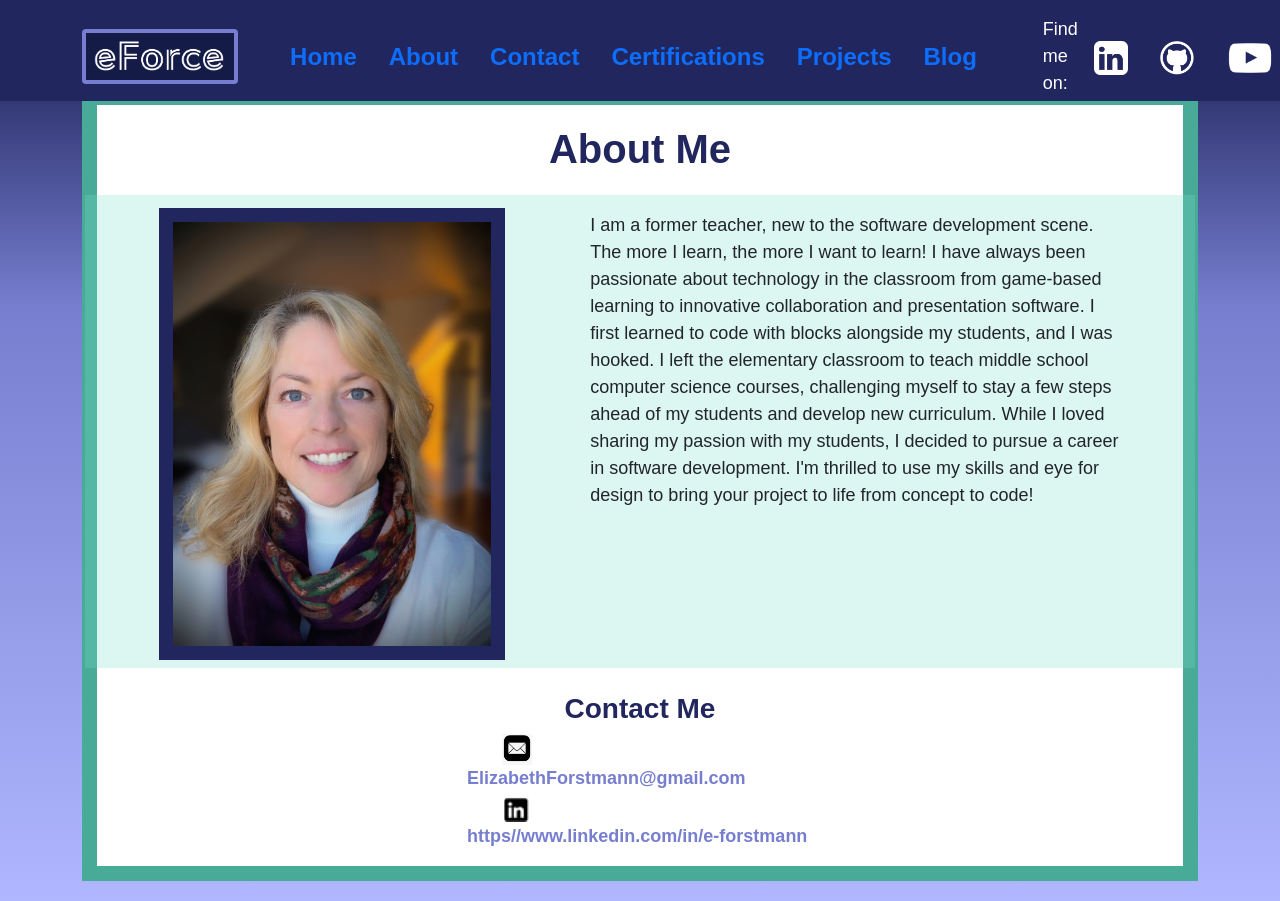
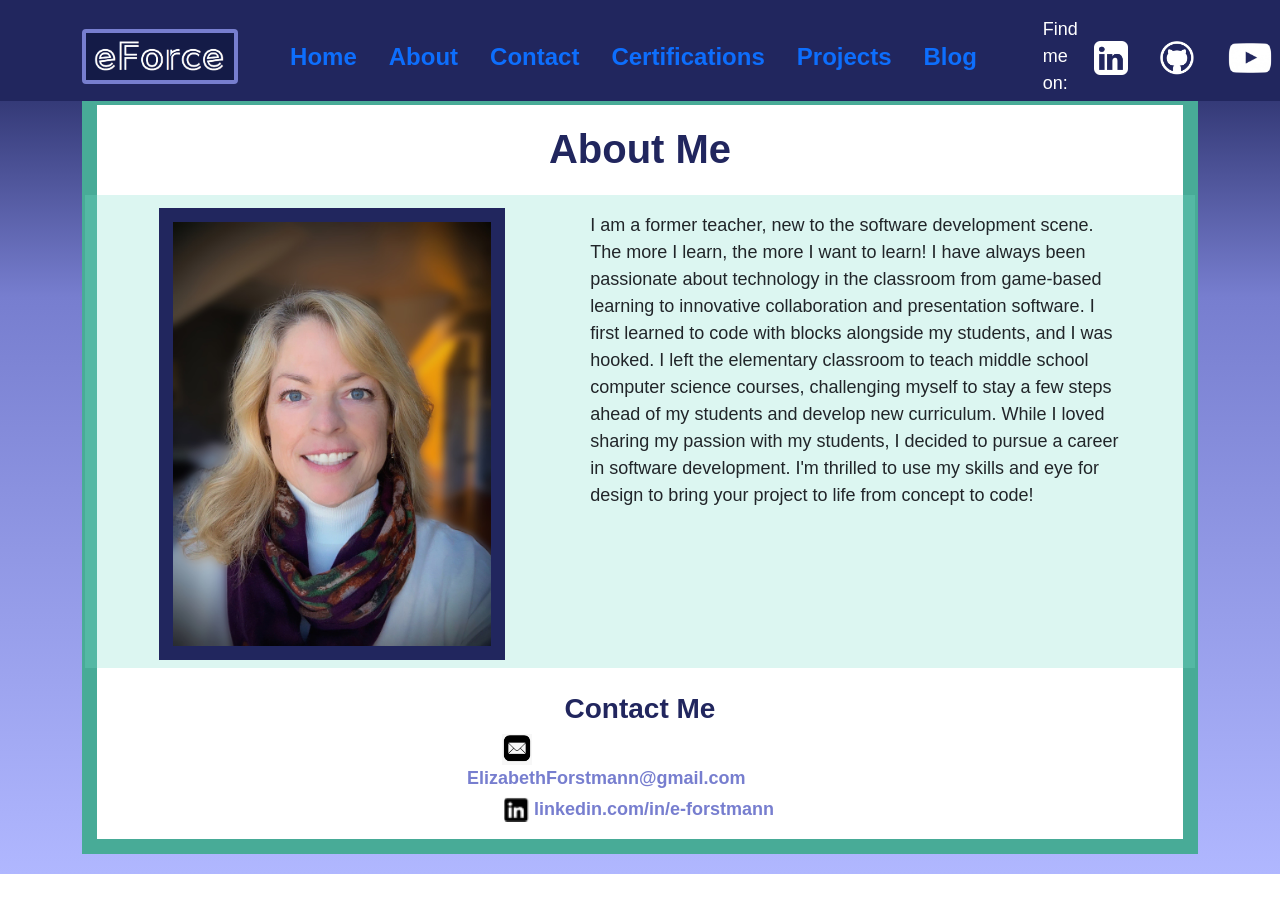
Before and after one commit to ECForce88/eForce-Front-End-Developer, a plain HTML site: page about.html in a window 1280 px wide. After the commit the page ends 874 px from the top, so only its background shows below. Drawn offline with nearby package versions, Linux system fonts and the light colour scheme.

Commit message:
shortened LI url to fit

```diff
--- a/about.html
+++ b/about.html
@@ -111,7 +111,7 @@
                 </p>
                 <p class="contact-label">
                   <img src="images/LI-black.png" alt="linkedin" id="LI-icon">
-                  <a href="linkedin.com/in/e-forstmann" class="LI h-25 text-truncate" id="linkedin"> https//www.linkedin.com/in/<strong>e-forstmann</strong></a>
+                  <a href="linkedin.com/in/e-forstmann" class="LI h-25 text-truncate" id="linkedin">linkedin.com/in/<strong>e-forstmann</strong></a>
                 </p>
               </div>
               <div class="col-sm-4"></div>
```
